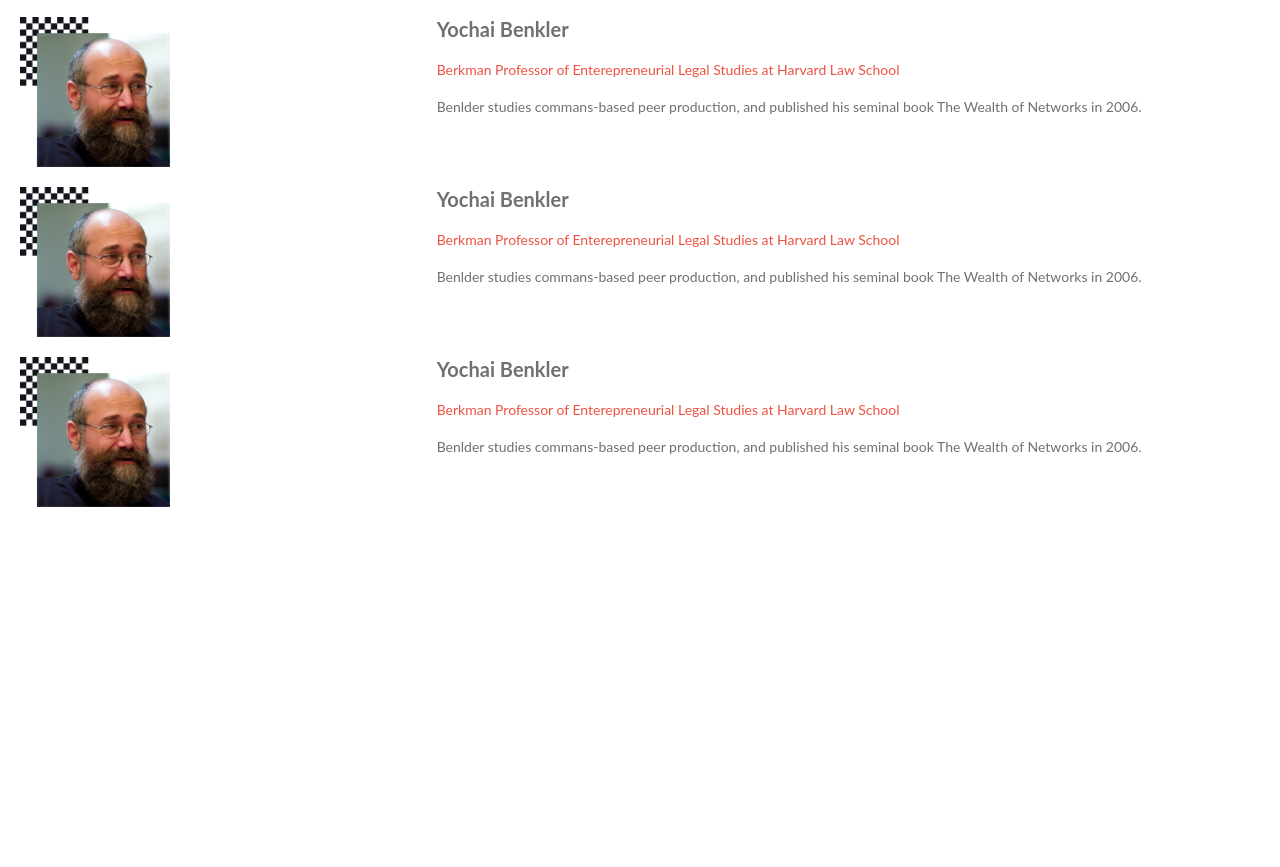
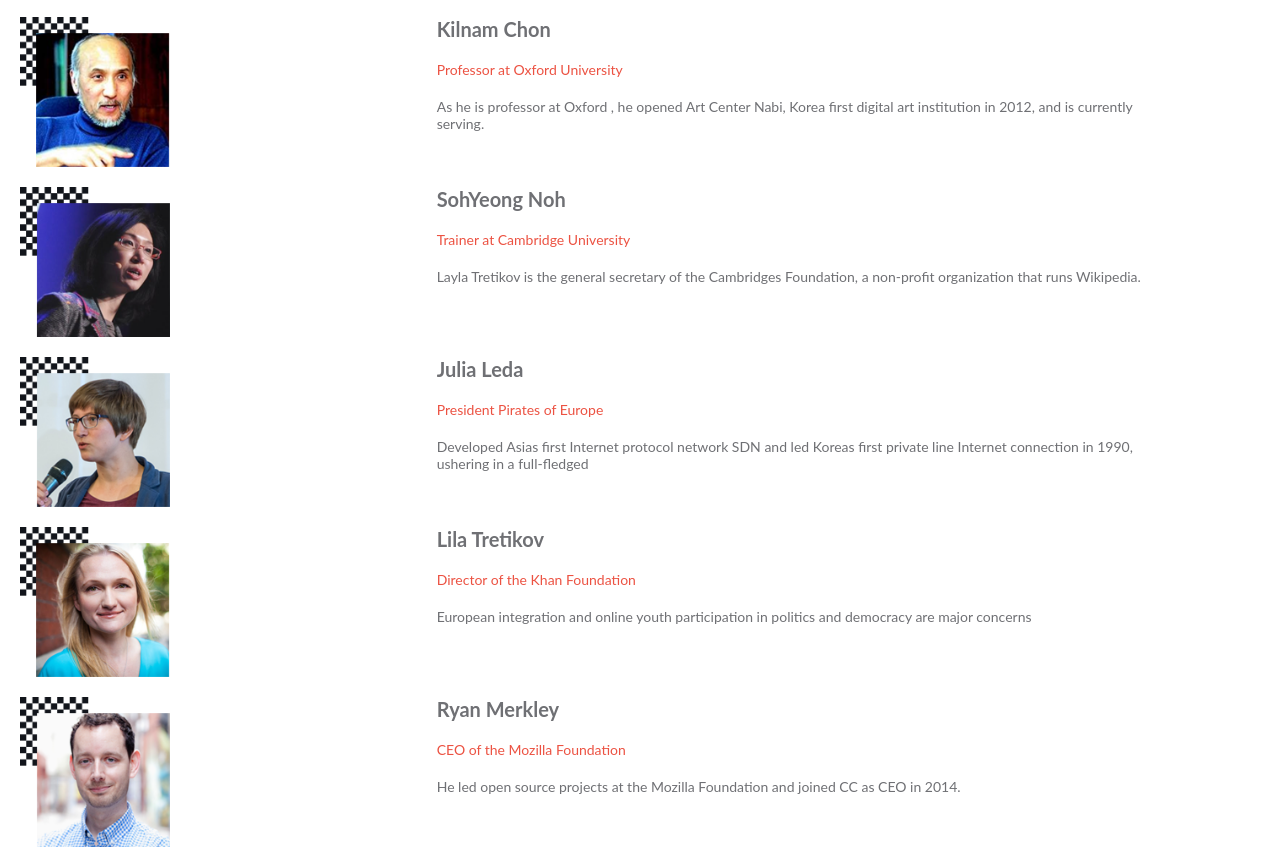
Before and after one commit to UREYPRICE/microVerseCapStoneProject, a plain HTML site: page index.html in a window 1280 px wide. Shown: the part 1425-2292 px from the top of the page. Before the commit the page ends 1952 px from the top, so only its background shows below. Drawn offline with Linux system fonts and the light colour scheme.

Commit message:
Add speakers

```diff
--- a/index.html
+++ b/index.html
@@ -159,14 +159,13 @@
       <div class="speaker-section">
 
         <div class="img-div">
-          <img src="img/speaker_01.png" alt="">
+          <img src="img/speaker_02.png" alt="">
         </div>
 
         <div class="info-div">
-          <h2>Yochai Benkler</h2>
-          <h3>Berkman Professor of Enterepreneurial Legal Studies at Harvard Law School</h3>
-          <p>Benlder studies commans-based peer production, and published his seminal book The Wealth of Networks in
-            2006.</p>
+          <h2>Kilnam Chon</h2>
+          <h3>Professor at Oxford University</h3>
+          <p>As he is professor at Oxford , he opened Art Center Nabi, Korea first digital art institution in 2012, and is currently serving.</p>
         </div>
 
       </div>
@@ -179,14 +178,13 @@
       <div class="speaker-section">
 
         <div class="img-div">
-          <img src="img/speaker_01.png" alt="">
+          <img src="img/speaker_03.png" alt="">
         </div>
 
         <div class="info-div">
-          <h2>Yochai Benkler</h2>
-          <h3>Berkman Professor of Enterepreneurial Legal Studies at Harvard Law School</h3>
-          <p>Benlder studies commans-based peer production, and published his seminal book The Wealth of Networks in
-            2006.</p>
+          <h2>SohYeong Noh</h2>
+          <h3>Trainer at Cambridge University</h3>
+          <p>Layla Tretikov is the general secretary of the Cambridges Foundation, a non-profit organization that runs Wikipedia.</p>
         </div>
 
       </div>
@@ -200,14 +198,13 @@
       <div class="speaker-section">
 
         <div class="img-div">
-          <img src="img/speaker_01.png" alt="">
+          <img src="img/speaker_04.png" alt="">
         </div>
 
         <div class="info-div">
-          <h2>Yochai Benkler</h2>
-          <h3>Berkman Professor of Enterepreneurial Legal Studies at Harvard Law School</h3>
-          <p>Benlder studies commans-based peer production, and published his seminal book The Wealth of Networks in
-            2006.</p>
+          <h2>Julia Leda</h2>
+          <h3>President Pirates of Europe</h3>
+          <p>Developed Asias first Internet protocol network SDN and led Koreas first private line Internet connection in 1990, ushering in a full-fledged</p>
         </div>
 
       </div>
@@ -216,6 +213,41 @@
 
 
 
+    <article>
+
+      <div class="speaker-section">
+
+        <div class="img-div">
+          <img src="img/speaker_05.png" alt="">
+        </div>
+
+        <div class="info-div">
+          <h2>Lila Tretikov</h2>
+          <h3>Director of the Khan Foundation</h3>
+          <p>European integration and online youth participation in politics and democracy are major concerns</p>
+        </div>
+
+      </div>
+
+    </article>
+
+    <article>
+
+      <div class="speaker-section">
+
+        <div class="img-div">
+          <img src="img/speaker_06.png" alt="">
+        </div>
+
+        <div class="info-div">
+          <h2>Ryan Merkley</h2>
+          <h3>CEO of the Mozilla Foundation</h3>
+          <p>He led open source projects at the Mozilla Foundation and joined CC as CEO in 2014.</p>
+        </div>
+
+      </div>
+
+    </article>
 
 
 
```
